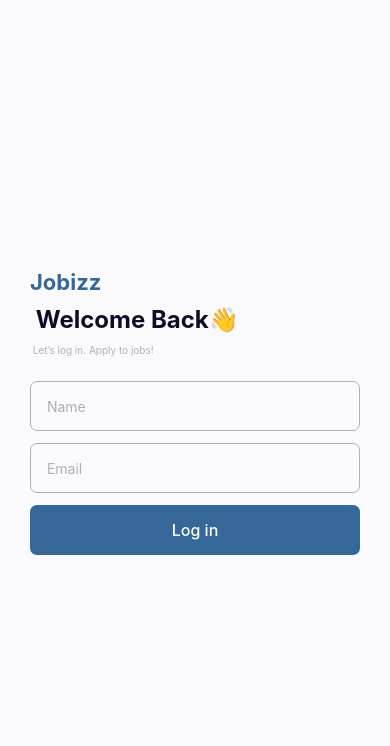
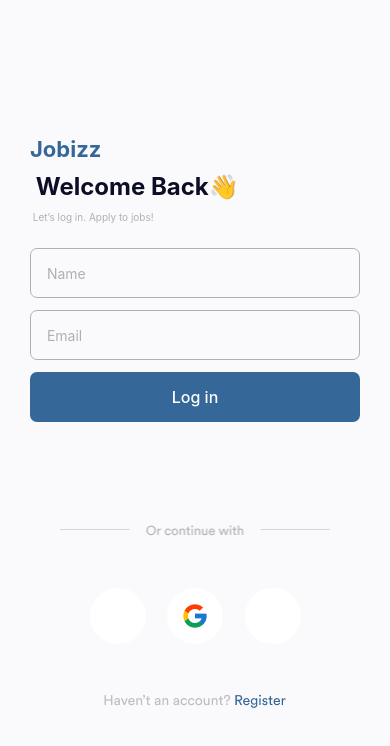
Before and after one commit to samuelGyasiFordjour/rn-assignment4-11053488, a React Native app: screen /Login in a window 390 px wide. Shown: the top 746 px of the page. Built offline with nearby package versions, Linux system fonts and the light colour scheme.

Commit message:
completed login and added new component

```diff
--- a/HomeScreen.js
+++ b/HomeScreen.js
@@ -1,6 +1,8 @@
 import { Text, View, SafeAreaView, ScrollView, Image, StyleSheet, FlatList, TextInput } from 'react-native';
 import React, { useState } from 'react';
 import FeaturedJobs from './components/FeaturedJobs';
+import PopularJobs from './components/PopularJobs';
+
 export default function HomeScreen() {
   const [searchQuery, setSearchQuery] = useState('');
 
@@ -63,6 +65,11 @@
           keyExtractor={item => item.id}
         />
 
+
+        <View style={styles.jobCat}>
+            <Text style={styles.jobs}>Popular Jobs</Text>
+            <Text style={styles.seemore}>See all</Text>
+        </View>
 
       </ScrollView>
     </SafeAreaView>
--- a/LoginScreen.js
+++ b/LoginScreen.js
@@ -33,6 +33,22 @@
       <TouchableOpacity style={styles.btnContainer} onPress={handleSignUp}>
         <Text  style={styles.login} >Log in</Text>
       </TouchableOpacity>
+
+      <View style={styles.socials}>
+        <Image source={require("./assets/otherWays.png")} style={styles.otherWays} />
+        <View style={styles.icons}>
+        <TouchableOpacity style={styles.iconbg}>
+          <Image source={require("./assets/apple.png")} style={styles.icon} />
+        </TouchableOpacity>
+        <TouchableOpacity style={styles.iconbg}>
+          <Image source={require("./assets/google.png")} style={styles.icon} />
+        </TouchableOpacity>
+        <TouchableOpacity style={styles.iconbg}>
+          <Image source={require("./assets/fb1.png")} style={styles.icon} />
+        </TouchableOpacity>
+        </View>
+        <Image source={require("./assets/reg.png")} style={styles.reg} />
+      </View>
 
     </View>
   );
@@ -89,5 +105,33 @@
     fontSize: 16,
     fontWeight: 500,
   },
-
+  socials: {
+    alignItems: 'center',
+  },
+  otherWays: {
+    marginTop: 80,
+    width: 270,
+  },
+  icons: {
+    width: 270,
+    flexDirection: 'row',
+    alignItems: 'center',
+    marginTop: 50,
+    justifyContent: 'space-evenly',
+    paddingHorizontal: 8,
+  },
+  icon: {
+    marginHorizontal: 10,
+  },
+  iconbg: {
+    backgroundColor: 'white',
+    borderRadius: 100,
+    height: 56,
+    width: 56,
+    justifyContent: 'center',
+    alignItems: 'center',
+  },
+  reg: {
+    marginTop: 50,
+  }
 });
--- /dev/null
+++ b/components/PopularJobs.js
@@ -0,0 +1,45 @@
+import React from 'react';
+import { View, Text, Image, StyleSheet, TouchableOpacity } from 'react-native';
+
+const PopularJobs = ({ historyIcon,  }) => {
+  return (
+    <TouchableOpacity style={styles.container}>
+      <View style={styles.imageContainer}>
+       <Image source={historyIcon} style={styles.icon} />
+      </View>
+
+    </TouchableOpacity>
+  );
+};
+
+const styles = StyleSheet.create({
+  container: {
+    flexDirection: 'row',
+    alignItems: 'center',
+    justifyContent: 'space-between',
+    marginHorizontal: 7,
+    paddingBottom: 10,
+    height: 80,
+    width: '100%',
+    backgroundColor: 'white',
+    borderRadius: 7,
+    marginBottom: 7,
+
+  },
+  imageContainer: {
+    alignItems: 'center',
+    justifyContent: 'center',
+    width: 70,
+    height: 70,
+    borderRadius: 10,
+    marginRight: 10
+  },
+  icon: {
+    width: 50,
+    height: 50,
+  },
+
+
+});
+
+export default PopularJobs;
```
